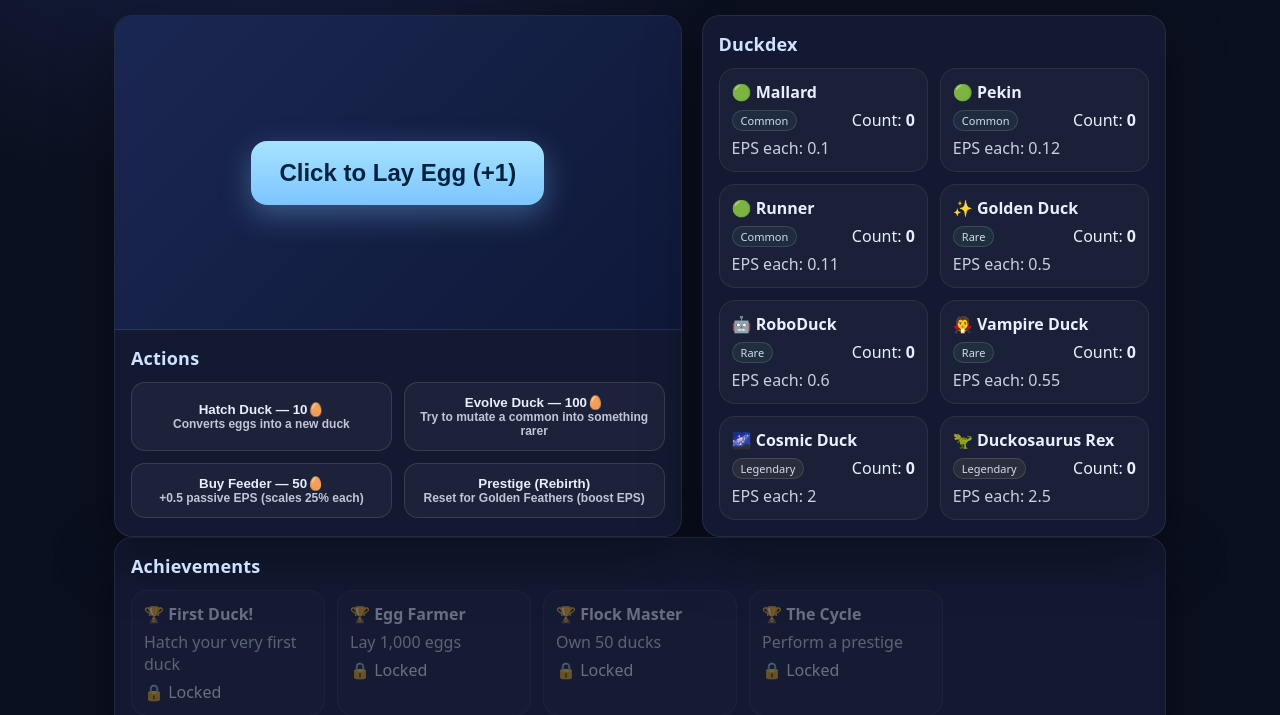
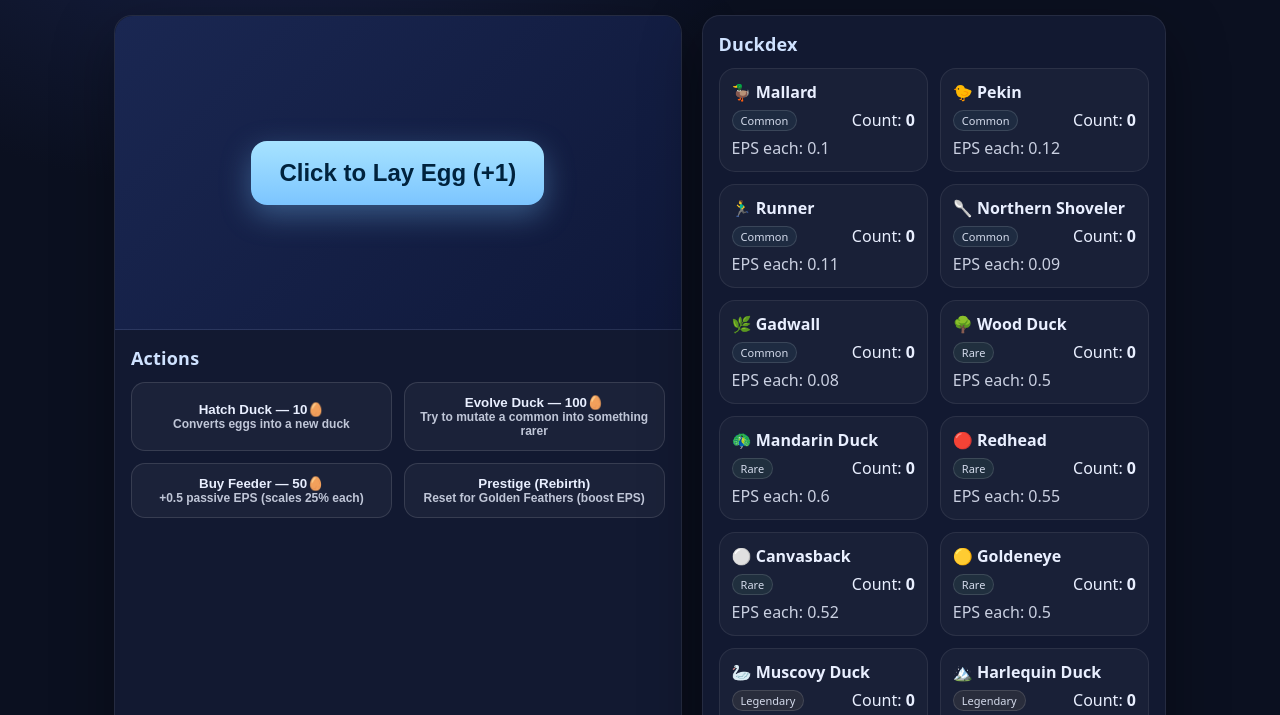
Before and after one commit to Mootube10/Duck-Evolution-Idle, a plain HTML site: page index.html in a window 1280 px wide. Shown: the part 85-800 px from the top of the page. Drawn offline with Linux system fonts and the light colour scheme.

Commit message:
Update index.html

```diff
--- a/index.html
+++ b/index.html
@@ -113,16 +113,23 @@
   </div>
 
   <script>
-    const SPECIES = [
-      {id:'mallard', name:'Mallard', rarity:'Common', weight:50, eps:0.10, emoji:'🟢'},
-      {id:'pekin', name:'Pekin', rarity:'Common', weight:40, eps:0.12, emoji:'🟢'},
-      {id:'runner', name:'Runner', rarity:'Common', weight:35, eps:0.11, emoji:'🟢'},
-      {id:'golden', name:'Golden Duck', rarity:'Rare', weight:10, eps:0.50, emoji:'✨'},
-      {id:'robo', name:'RoboDuck', rarity:'Rare', weight:8, eps:0.60, emoji:'🤖'},
-      {id:'vampire', name:'Vampire Duck', rarity:'Rare', weight:6, eps:0.55, emoji:'🧛'},
-      {id:'cosmic', name:'Cosmic Duck', rarity:'Legendary', weight:1.5, eps:2.00, emoji:'🌌'},
-      {id:'rex', name:'Duckosaurus Rex', rarity:'Legendary', weight:1.0, eps:2.50, emoji:'🦖'},
-    ];
+const SPECIES = [
+  {id:'mallard', name:'Mallard', rarity:'Common', weight:50, eps:0.10, emoji:'🦆'},
+  {id:'pekin', name:'Pekin', rarity:'Common', weight:40, eps:0.12, emoji:'🐤'},
+  {id:'runner', name:'Runner', rarity:'Common', weight:35, eps:0.11, emoji:'🏃‍♂️'},
+  {id:'northernShoveler', name:'Northern Shoveler', rarity:'Common', weight:30, eps:0.09, emoji:'🥄'},
+  {id:'gadwall', name:'Gadwall', rarity:'Common', weight:25, eps:0.08, emoji:'🌿'},
+  {id:'woodDuck', name:'Wood Duck', rarity:'Rare', weight:10, eps:0.50, emoji:'🌳'},
+  {id:'mandarin', name:'Mandarin Duck', rarity:'Rare', weight:8, eps:0.60, emoji:'🦚'},
+  {id:'redhead', name:'Redhead', rarity:'Rare', weight:7, eps:0.55, emoji:'🔴'},
+  {id:'canvasback', name:'Canvasback', rarity:'Rare', weight:6, eps:0.52, emoji:'⚪'},
+  {id:'goldeneye', name:'Goldeneye', rarity:'Rare', weight:5, eps:0.50, emoji:'🟡'},
+  {id:'muscovy', name:'Muscovy Duck', rarity:'Legendary', weight:1.5, eps:2.00, emoji:'🦢'},
+  {id:'harlequin', name:'Harlequin Duck', rarity:'Legendary', weight:1.0, eps:2.50, emoji:'🏔️'},
+  {id:'baikalTeal', name:'Baikal Teal', rarity:'Legendary', weight:0.8, eps:2.20, emoji:'❄️'},
+  {id:'woodHybrid', name:'Wood Duck Hybrid', rarity:'Legendary', weight:0.5, eps:2.80, emoji:'🌟'},
+  {id:'blackDuck', name:'Black Duck', rarity:'Legendary', weight:0.5, eps:2.50, emoji:'🖤'},
+];
     const COMMON_IDS = SPECIES.filter(s=>s.rarity==='Common').map(s=>s.id);
     const RARE_IDS = SPECIES.filter(s=>s.rarity==='Rare').map(s=>s.id);
     const LEG_IDS = SPECIES.filter(s=>s.rarity==='Legendary').map(s=>s.id);
```
